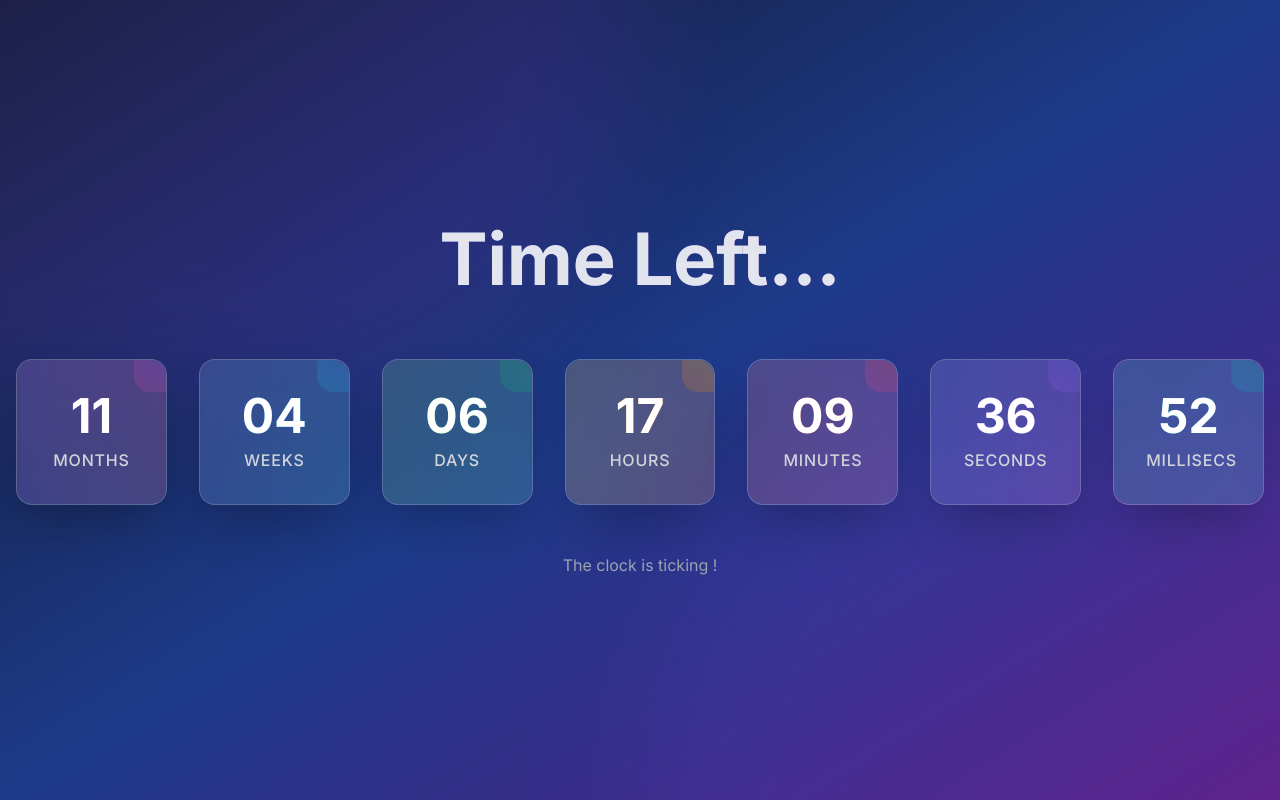
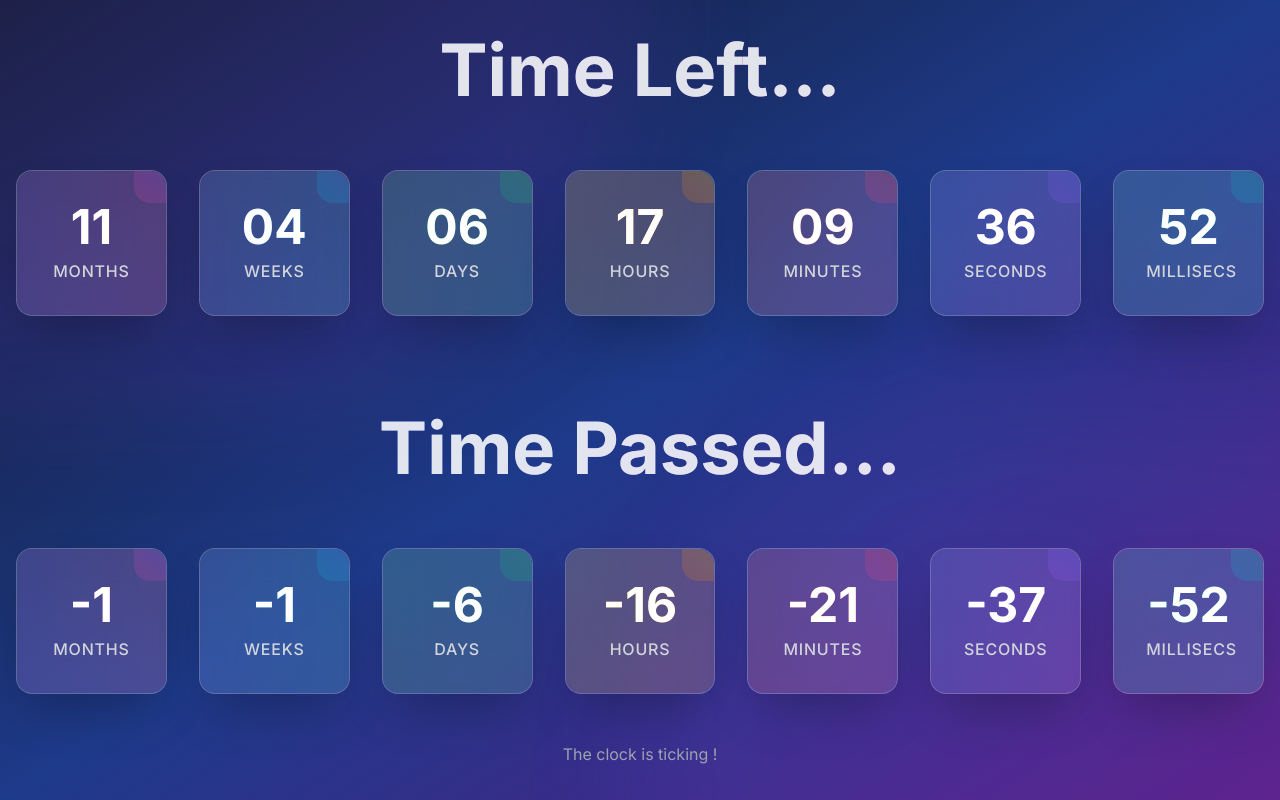
Before and after one commit to Anshu3301/CourseCountdown, a React (Vite) app: page / in a window 1280 px wide. Built offline with nearby package versions, Linux system fonts and the light colour scheme.

Commit message:
added Time Passed

```diff
--- a/src/App.jsx
+++ b/src/App.jsx
@@ -3,6 +3,8 @@ import CountdownCard from './components/CountdownCard'
 import './App.css'
 
 function App() {
+
+  // Time Left Calculation
   const [timeLeft, setTimeLeft] = useState({
     months: 0,
     weeks: 0,
@@ -54,6 +56,51 @@ function App() {
     { label: 'MILLISECs', value: timeLeft.milliseconds, color: 'from-teal-500 to-cyan-500' }
   ]
 
+
+  // Time Passed Calculation
+  const [timePassed, setTimePassed] = useState({
+    months: 0,
+    weeks: 0,
+    days: 0,
+    hours: 0,
+    minutes: 0,
+    seconds: 0,
+    milliseconds: 0
+  })
+
+  // Set current start date
+  const startDate = new Date('2025-07-07T22:10:59').getTime()
+
+  useEffect(() => {
+      const interval = setInterval(() => {
+      const now = new Date().getTime()
+      const difference = now - startDate
+
+      const months = Math.floor(difference / (1000 * 60 * 60 * 24 * 30.44))
+      const weeks = Math.floor((difference % (1000 * 60 * 60 * 24 * 30.44)) / (1000 * 60 * 60 * 24 * 7))
+      const days = Math.floor(difference / (1000 * 60 * 60 * 24))
+      const hours = Math.floor((difference % (1000 * 60 * 60 * 24)) / (1000 * 60 * 60))
+      const minutes = Math.floor((difference % (1000 * 60 * 60)) / (1000 * 60))
+      const seconds = Math.floor((difference % (1000 * 60)) / 1000)
+      const milliseconds = Math.floor((difference % 1000) / 10)
+
+      setTimePassed({ months, weeks, days, hours, minutes, seconds, milliseconds })
+    }, 10)
+
+    return () => clearInterval(interval)
+  }, [startDate])
+
+  const passedUnits = [
+    { label: 'Months', value: timePassed.months, color: 'from-purple-500 to-pink-500' },
+    { label: 'Weeks', value: timePassed.weeks, color: 'from-blue-500 to-cyan-500' },
+    { label: 'Days', value: timePassed.days, color: 'from-green-500 to-emerald-500' },
+    { label: 'Hours', value: timePassed.hours, color: 'from-yellow-500 to-orange-500' },
+    { label: 'Minutes', value: timePassed.minutes, color: 'from-red-500 to-pink-500' },
+    { label: 'Seconds', value: timePassed.seconds, color: 'from-indigo-500 to-purple-500' },
+    { label: 'MILLISECs', value: timePassed.milliseconds, color: 'from-teal-500 to-cyan-500' }
+  ]
+
+
   return (
     <div className="min-h-screen bg-gradient-to-br from-gray-900 via-blue-900 to-purple-900 flex flex-col items-center justify-center p-4 relative overflow-hidden">
       {/* Background animated elements */}
@@ -87,6 +134,20 @@ function App() {
         ))}
       </div>
 
+      <h1 className="mt-24 text-4xl sm:text-5xl md:text-6xl lg:text-7xl font-bold text-white mb-4 bg-gradient-to-r from-blue-400 via-purple-400 to-pink-400 bg-clip-text text-transparent animate-pulse-slow">
+          Time Passed...
+        </h1>
+      <div className="mt-12 grid grid-cols-2 sm:grid-cols-3 lg:grid-cols-4 xl:grid-cols-7 gap-4 sm:gap-6 lg:gap-8 max-w-7xl w-full relative z-100">
+        {passedUnits.map((unit, index) => (
+          <CountdownCard
+            key={unit.label}
+            label={unit.label}
+            value={unit.value}
+            color={unit.color}
+            delay={index * 150}
+          />
+        ))}
+      </div>
       <div className="mt-8 sm:mt-12 text-center relative z-10">
         <p className="text-gray-400 text-sm sm:text-base">
           The clock is ticking !
```
